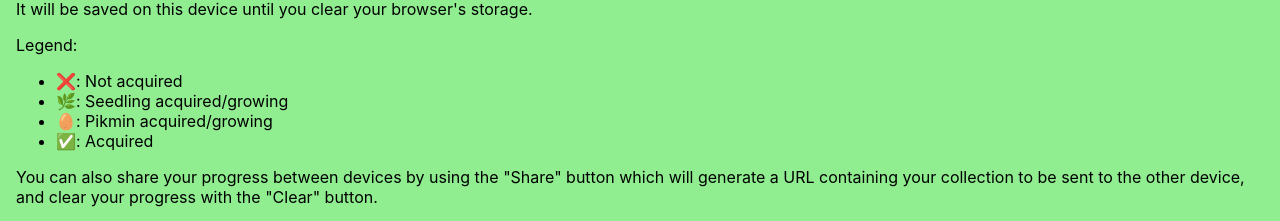
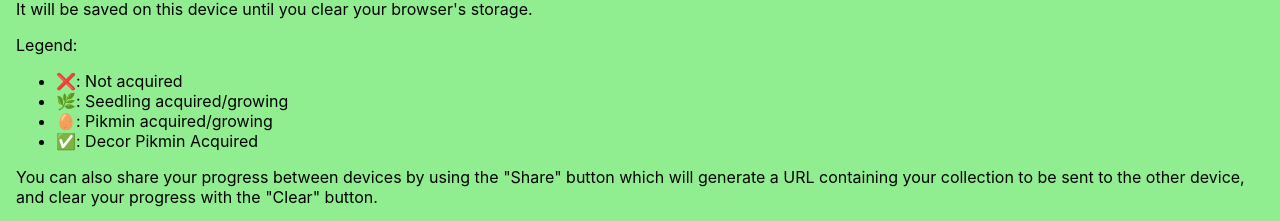
Before and after one commit to Notuom/pikmin-bloom-checklist, a Next.js app: page / in a window 1280 px wide. Shown: the part 1978-2199 px from the top of the page. Built offline with nearby package versions, Linux system fonts and the light colour scheme.

Commit message:
fix: change some legend text

```diff
--- a/components/About.js
+++ b/components/About.js
@@ -21,7 +21,7 @@
         <li>❌: Not acquired</li>
         <li>🌿: Seedling acquired/growing</li>
         <li>🥚: Pikmin acquired/growing</li>
-        <li>✅: Acquired</li>
+        <li>✅: Decor Pikmin Acquired</li>
       </ul>
       <p>
         You can also share your progress between devices by using the
```
